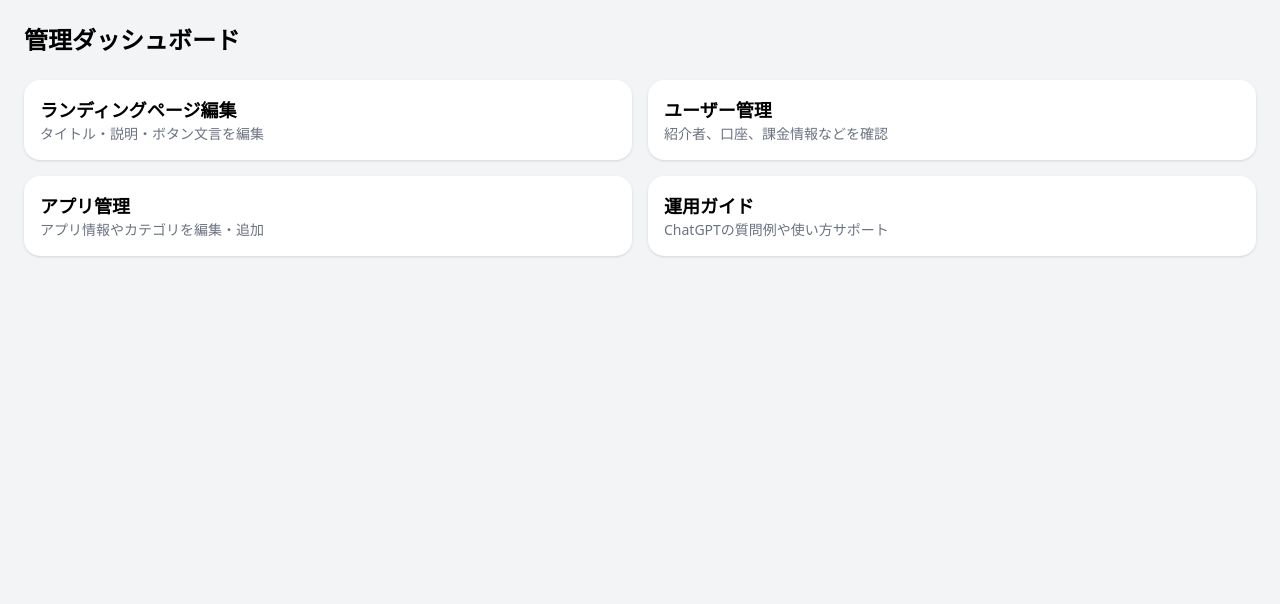
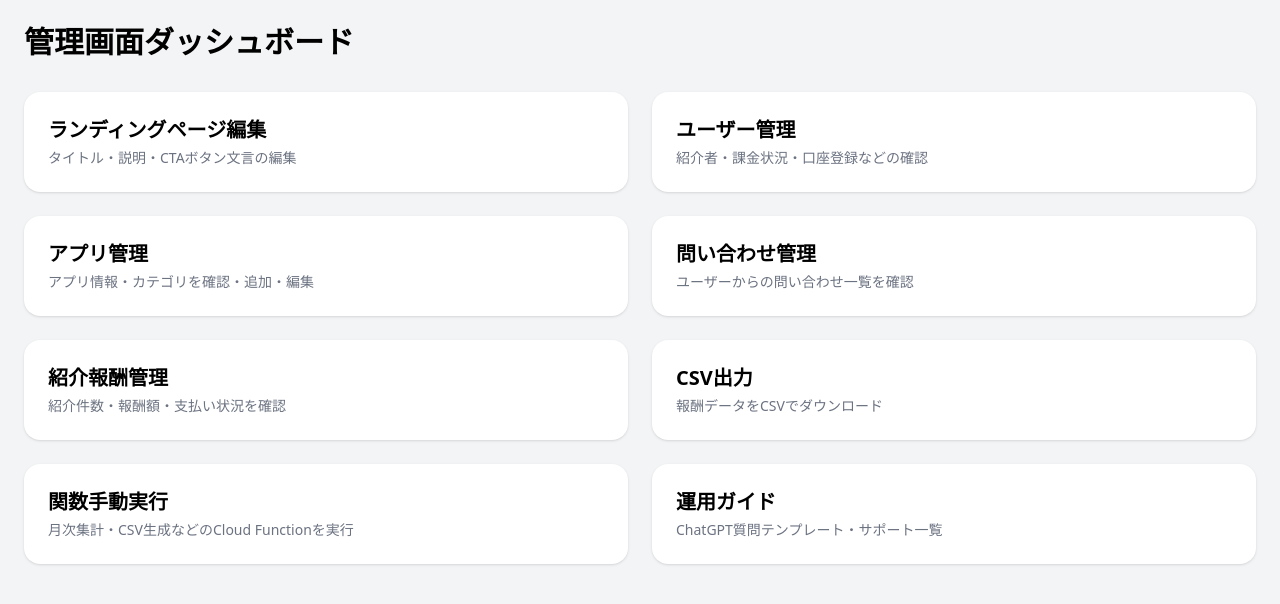
Before and after one commit to kaoriishige/nasu-recover-clean, a Next.js app: page /admin in a window 1280 px wide. Shown: the top 604 px of the page. Built offline with nearby package versions, Linux system fonts and the light colour scheme.

Commit message:
feat: 管理画面ダッシュボードに全機能メニューを表示

```diff
--- a/app/admin/page.tsx
+++ b/app/admin/page.tsx
@@ -1,41 +1,65 @@
-// app/admin/page.tsx
 'use client'
 
 import Link from 'next/link'
 
 export default function AdminDashboardPage() {
+  const sections = [
+    {
+      href: '/admin/landing-editor',
+      title: 'ランディングページ編集',
+      description: 'タイトル・説明・CTAボタン文言の編集',
+    },
+    {
+      href: '/admin/users',
+      title: 'ユーザー管理',
+      description: '紹介者・課金状況・口座登録などの確認',
+    },
+    {
+      href: '/admin/apps',
+      title: 'アプリ管理',
+      description: 'アプリ情報・カテゴリを確認・追加・編集',
+    },
+    {
+      href: '/admin/inquiries',
+      title: '問い合わせ管理',
+      description: 'ユーザーからの問い合わせ一覧を確認',
+    },
+    {
+      href: '/admin/rewards',
+      title: '紹介報酬管理',
+      description: '紹介件数・報酬額・支払い状況を確認',
+    },
+    {
+      href: '/admin/export',
+      title: 'CSV出力',
+      description: '報酬データをCSVでダウンロード',
+    },
+    {
+      href: '/admin/functions',
+      title: '関数手動実行',
+      description: '月次集計・CSV生成などのCloud Functionを実行',
+    },
+    {
+      href: '/admin/help',
+      title: '運用ガイド',
+      description: 'ChatGPT質問テンプレート・サポート一覧',
+    },
+  ]
+
   return (
     <div className="min-h-screen bg-gray-100 p-6">
-      <h1 className="text-2xl font-bold mb-6">管理ダッシュボード</h1>
-
-      <div className="grid gap-4 md:grid-cols-2">
-        <Link href="/admin/landing-editor">
-          <div className="p-4 bg-white rounded-2xl shadow hover:bg-blue-50 transition">
-            <h2 className="text-lg font-semibold">ランディングページ編集</h2>
-            <p className="text-sm text-gray-500">タイトル・説明・ボタン文言を編集</p>
-          </div>
-        </Link>
-
-        <Link href="/admin/users">
-          <div className="p-4 bg-white rounded-2xl shadow hover:bg-blue-50 transition">
-            <h2 className="text-lg font-semibold">ユーザー管理</h2>
-            <p className="text-sm text-gray-500">紹介者、口座、課金情報などを確認</p>
-          </div>
-        </Link>
-
-        <Link href="/admin/apps">
-          <div className="p-4 bg-white rounded-2xl shadow hover:bg-blue-50 transition">
-            <h2 className="text-lg font-semibold">アプリ管理</h2>
-            <p className="text-sm text-gray-500">アプリ情報やカテゴリを編集・追加</p>
-          </div>
-        </Link>
-
-        <Link href="/admin/help">
-          <div className="p-4 bg-white rounded-2xl shadow hover:bg-blue-50 transition">
-            <h2 className="text-lg font-semibold">運用ガイド</h2>
-            <p className="text-sm text-gray-500">ChatGPTの質問例や使い方サポート</p>
-          </div>
-        </Link>
+      <h1 className="text-3xl font-bold mb-8">管理画面ダッシュボード</h1>
+      <div className="grid gap-6 md:grid-cols-2">
+        {sections.map((section) => (
+          <Link
+            key={section.href}
+            href={section.href}
+            className="block p-6 bg-white rounded-2xl shadow hover:bg-blue-50 transition cursor-pointer"
+          >
+            <h2 className="text-xl font-semibold mb-1">{section.title}</h2>
+            <p className="text-sm text-gray-500">{section.description}</p>
+          </Link>
+        ))}
       </div>
     </div>
   )
```
